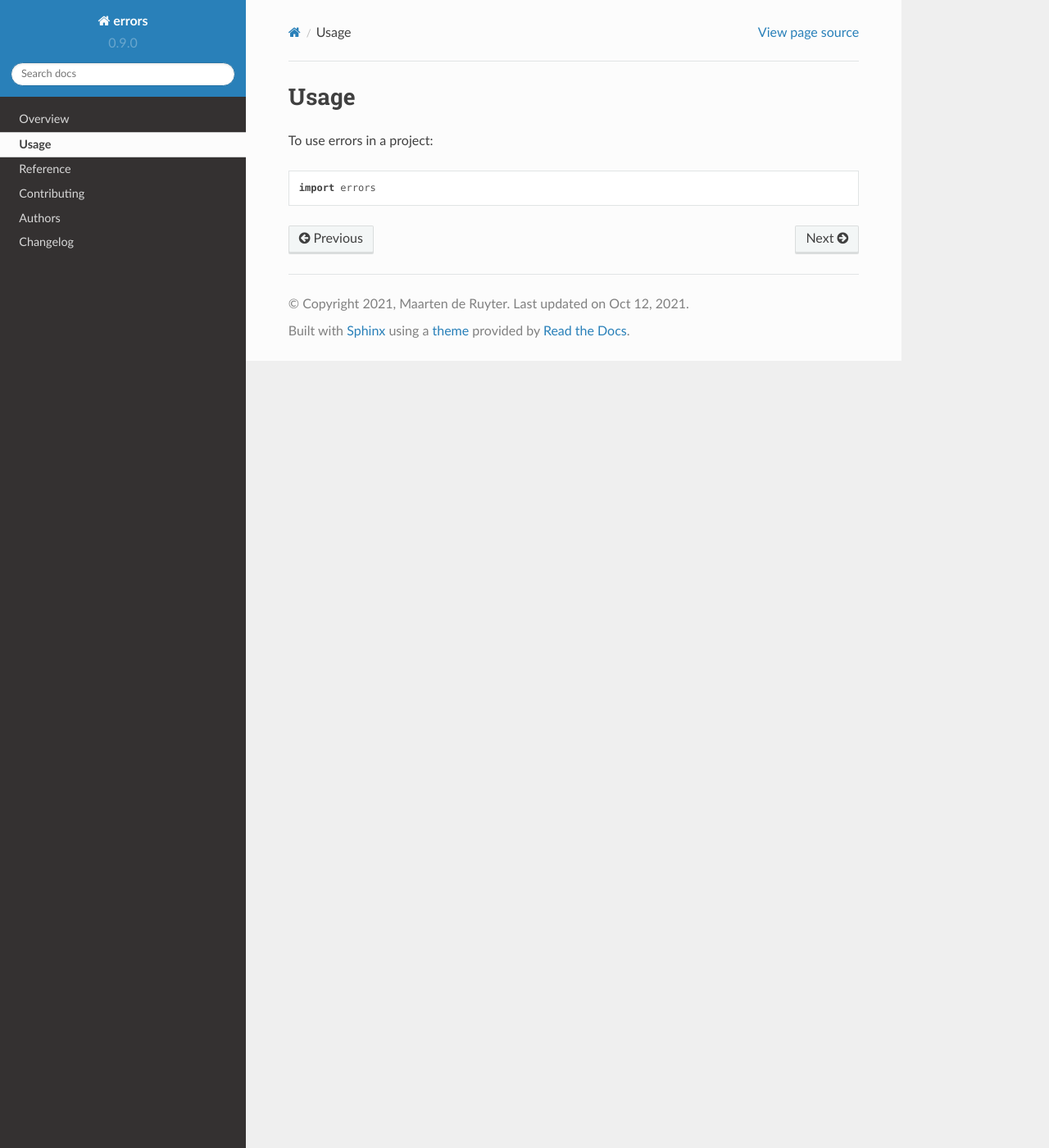
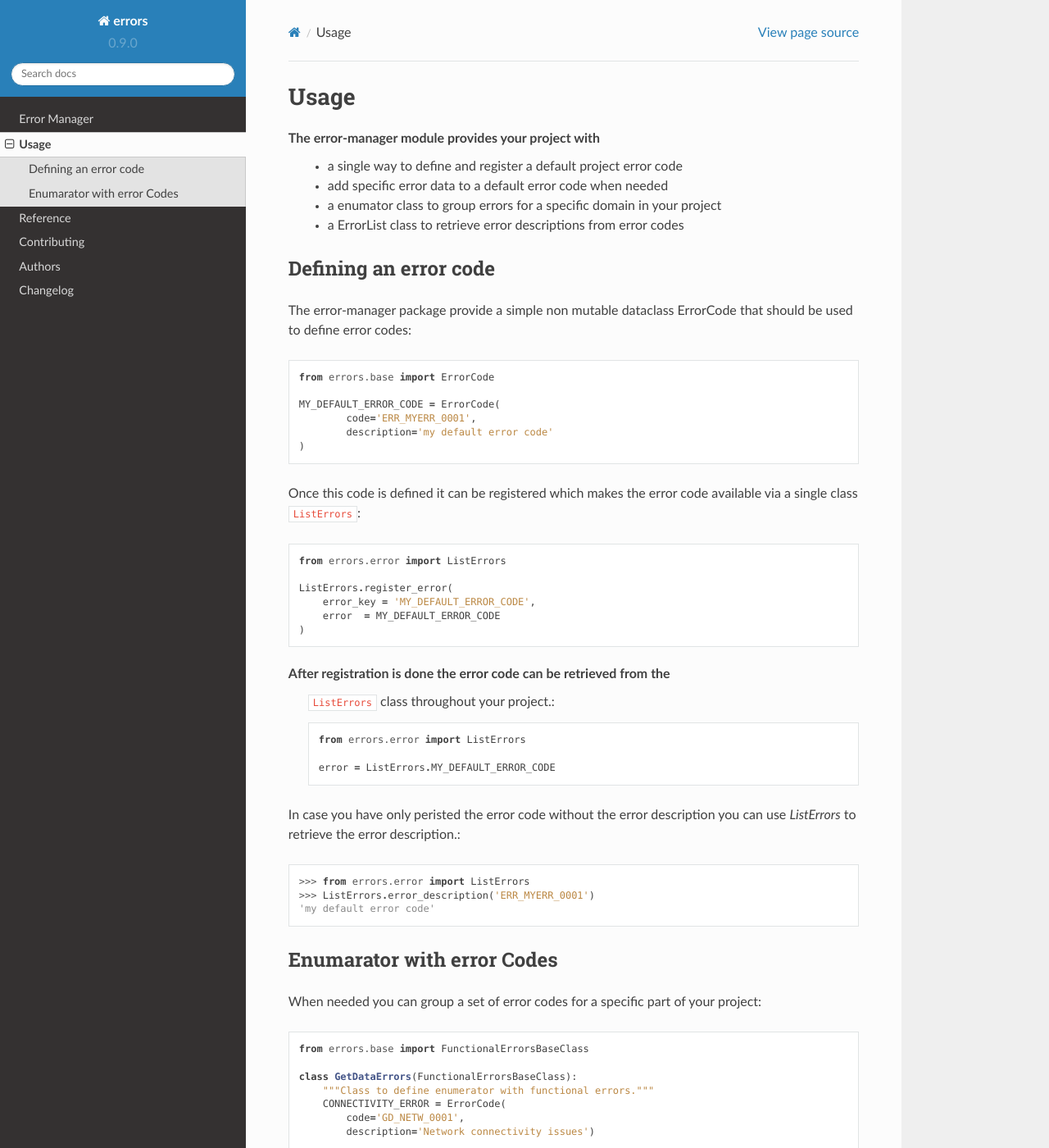
Before and after one commit to MaartendeRuyter/errors, a Sphinx documentation site: the page built from docs/usage.rst, in a window 1280 px wide and 1400 px high. Shown: the whole window at 82% size. Built offline with Sphinx 7.4.7 and the Read the Docs theme 2.0.0, drawn with Linux system fonts in a browser that asks for light colours; some of the changed text lies outside the part shown.

```diff
--- a/docs/usage.rst
+++ b/docs/usage.rst
@@ -1,7 +1,68 @@
 =====
 Usage
 =====
+The error-manager module provides your project with
+	- a single way to define and register a default project error code
+	- add specific error data to a default error code when needed
+	- a enumator class to group errors for a specific domain in your project
+	- a ErrorList class to retrieve error descriptions from error codes
 
-To use errors in a project::
 
-	import errors
+Defining an error code
+----------------------
+
+The error-manager package provide a simple non mutable dataclass ErrorCode
+that should be used to define error codes::
+
+	from errors.base import ErrorCode
+
+	MY_DEFAULT_ERROR_CODE = ErrorCode(
+		code='ERR_MYERR_0001',
+		description='my default error code'
+	)
+
+Once this code is defined it can be registered which makes the error code
+available via a single class ``ListErrors``::
+
+	from errors.error import ListErrors
+
+	ListErrors.register_error(
+	    error_key = 'MY_DEFAULT_ERROR_CODE',
+	    error  = MY_DEFAULT_ERROR_CODE
+	)
+
+After registration is done the error code can be retrieved from the
+ ``ListErrors`` class throughout your project.::
+
+	 from errors.error import ListErrors
+
+	 error = ListErrors.MY_DEFAULT_ERROR_CODE
+
+In case you have only peristed the error code without the error description
+you can use `ListErrors` to retrieve the error description.::
+
+	>>> from errors.error import ListErrors
+	>>> ListErrors.error_description('ERR_MYERR_0001')
+	'my default error code'
+
+Enumarator with error Codes
+---------------------------
+
+When needed you can group a set of error codes for a specific part of your
+project::
+
+	from errors.base import FunctionalErrorsBaseClass
+
+	class GetDataErrors(FunctionalErrorsBaseClass):
+	    """Class to define enumerator with functional errors."""
+	    CONNECTIVITY_ERROR = ErrorCode(
+	        code='GD_NETW_0001',
+	        description='Network connectivity issues')
+
+	    INVALID_XML_IN_RESPONSE = ErrorCode(
+	        code='GD_CONV_00201',
+	        description='Response contains invalid XML')
+
+	    INVALID_JSON_IN_RESPONSE = ErrorCode(
+	        code='GD_CONV_00101',
+	        description='Response contains invalid JSON')
```
Also changed, not shown: CHANGELOG.rst (+12 -0 lines), README.rst (+13 -35 lines).
